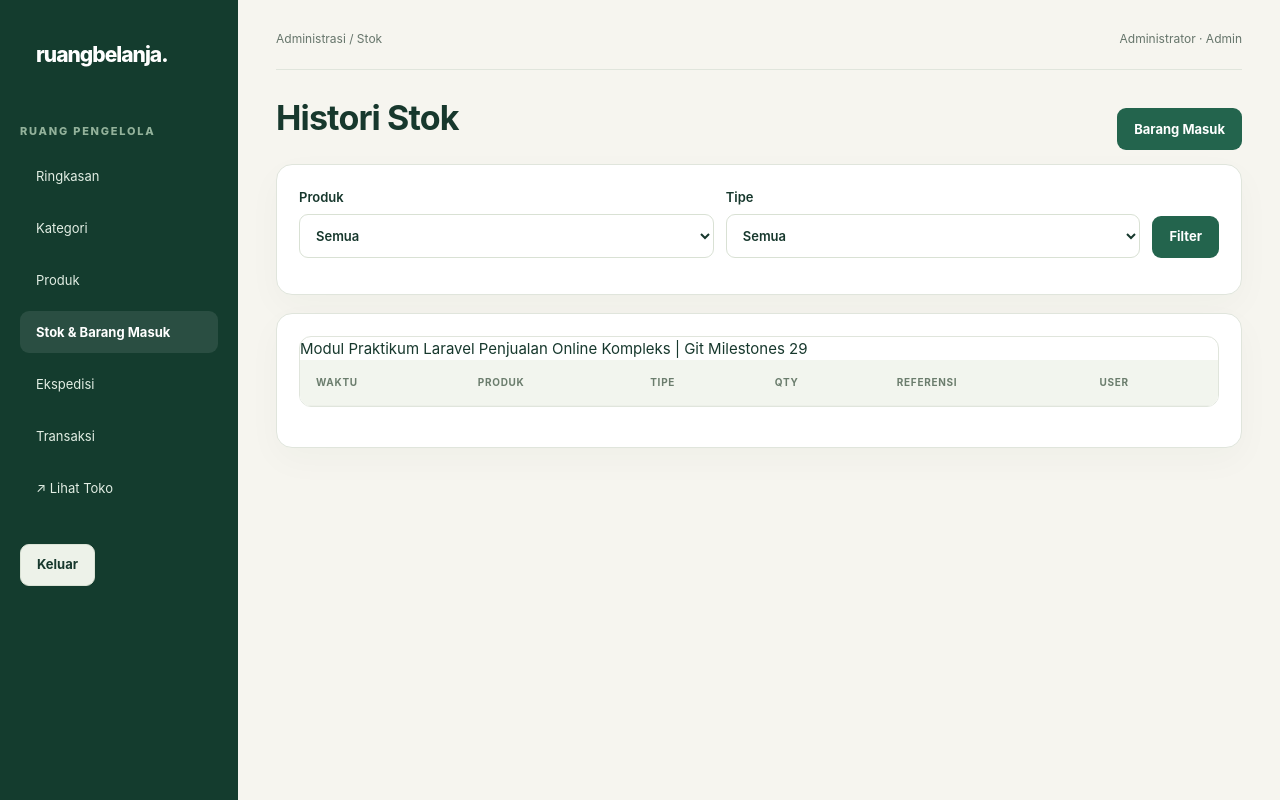
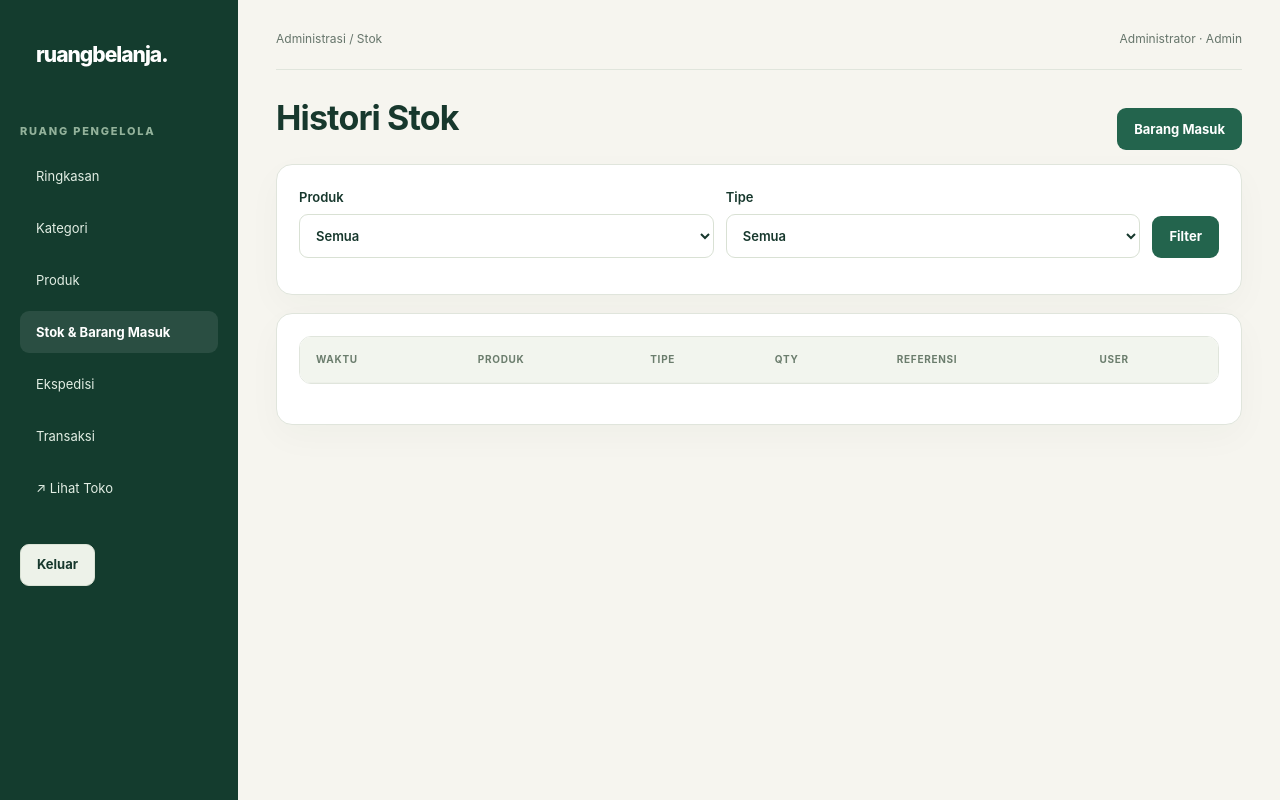
Before and after one commit to Iza95-lazy/Laravel_Online_Sales_109062500122, a Laravel app: page /admin/stock in a window 1280 px wide. Run offline with Laravel 12, Linux system fonts and the light colour scheme; a user stored in the database is signed in; data comes from the database, SQL or seed files in the repository; data that the repository does not hold is empty.

Commit message:
hapus typo

```diff
--- a/resources/views/admin/stock/index.blade.php
+++ b/resources/views/admin/stock/index.blade.php
@@ -32,8 +32,6 @@
                     <th>Produk</th>
                     <th>Tipe</th>
                     <th>Qty</th>
-                    Modul Praktikum Laravel Penjualan Online Kompleks | Git Milestones
-                    29
                     <th>Referensi</th>
                     <th>User</th>
                 </tr>
```
